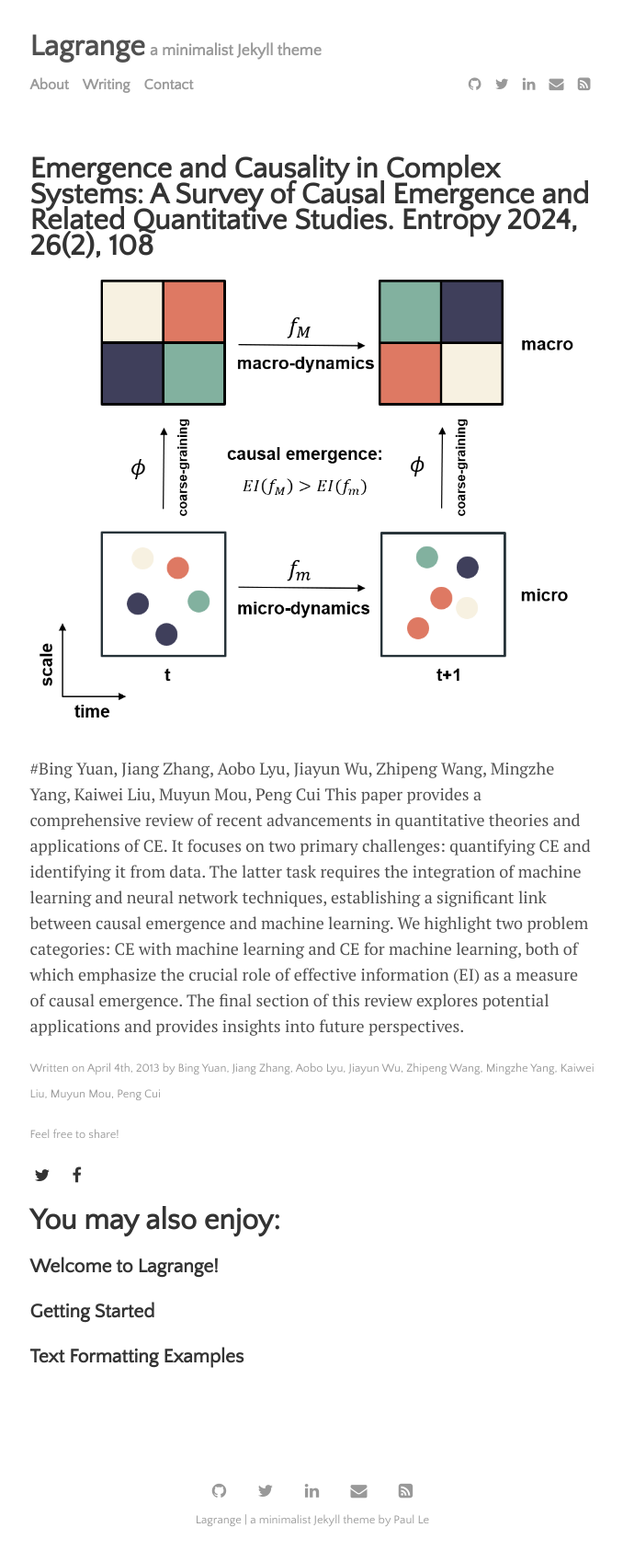
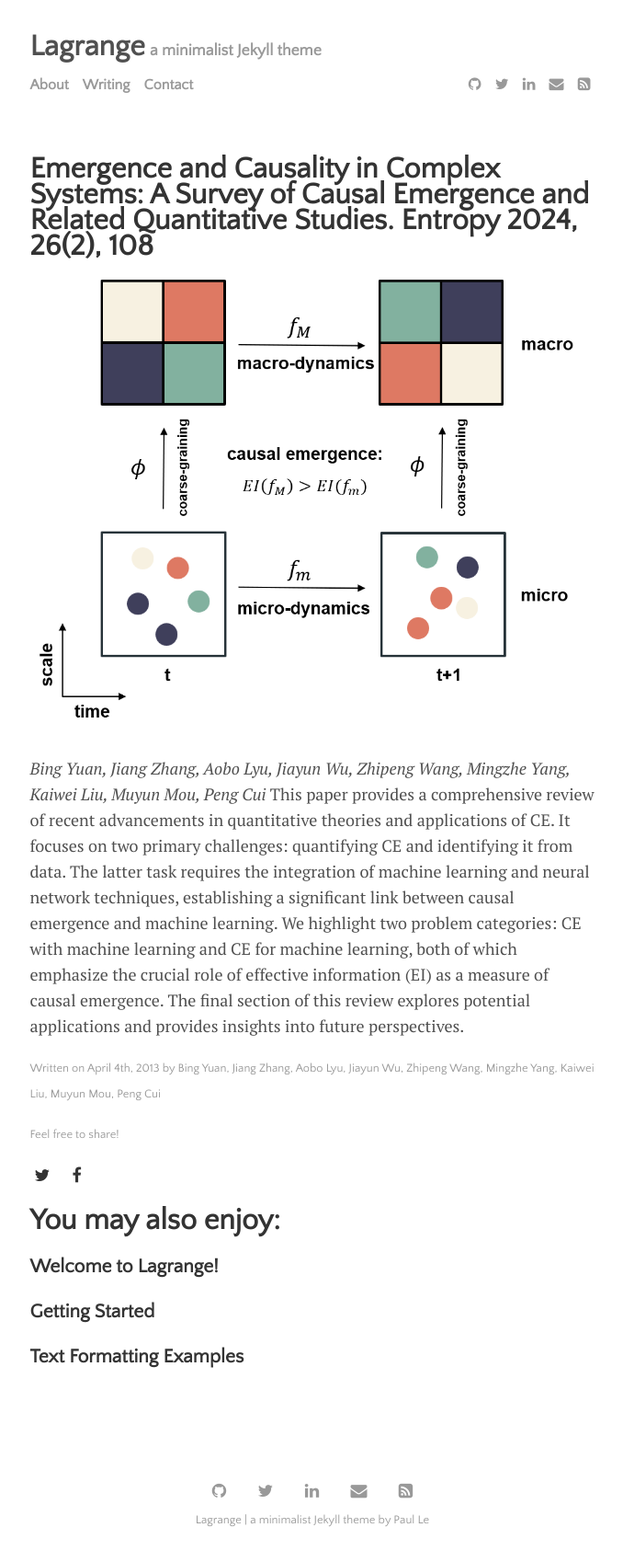
Before and after one commit to kilovoltage/kilovoltage.github.io, a Jekyll site: the page built from _posts/2013-04-04-about-the-author.md, in a window 1280 px wide. Shown: the whole page at 92% size, without its empty margins (300-978 px from the left). Built offline with Jekyll 4.4.1, drawn with Linux system fonts in a browser that asks for light colours.

```diff
--- a/_posts/2013-04-04-about-the-author.md
+++ b/_posts/2013-04-04-about-the-author.md
@@ -6,5 +6,5 @@ categories: journal
 tags: [documentation,sample]
 image: fig4.png
 ---
-#Bing Yuan, Jiang Zhang, Aobo Lyu, Jiayun Wu, Zhipeng Wang, Mingzhe Yang, Kaiwei Liu, Muyun Mou, Peng Cui
+*Bing Yuan, Jiang Zhang, Aobo Lyu, Jiayun Wu, Zhipeng Wang, Mingzhe Yang, Kaiwei Liu, Muyun Mou, Peng Cui*
 This paper provides a comprehensive review of recent advancements in quantitative theories and applications of CE. It focuses on two primary challenges: quantifying CE and identifying it from data. The latter task requires the integration of machine learning and neural network techniques, establishing a significant link between causal emergence and machine learning. We highlight two problem categories: CE with machine learning and CE for machine learning, both of which emphasize the crucial role of effective information (EI) as a measure of causal emergence. The final section of this review explores potential applications and provides insights into future perspectives.
```
